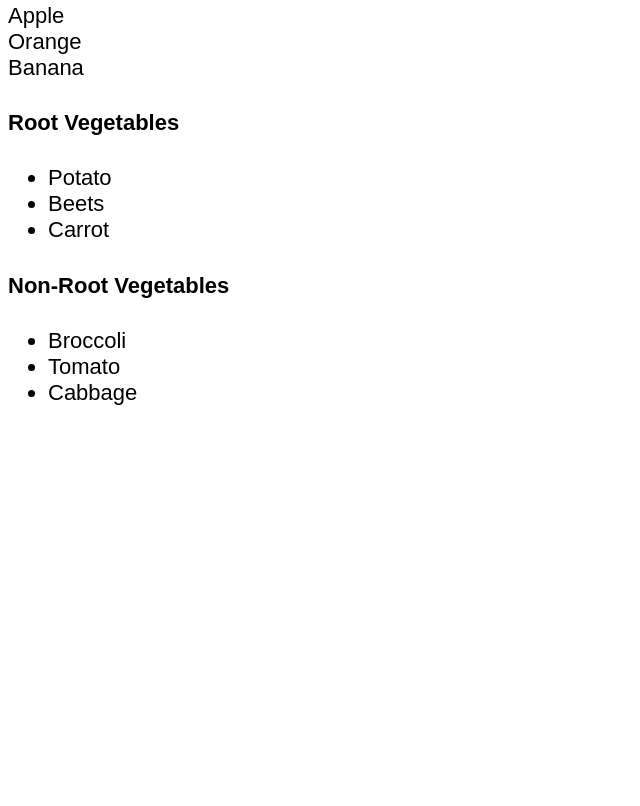
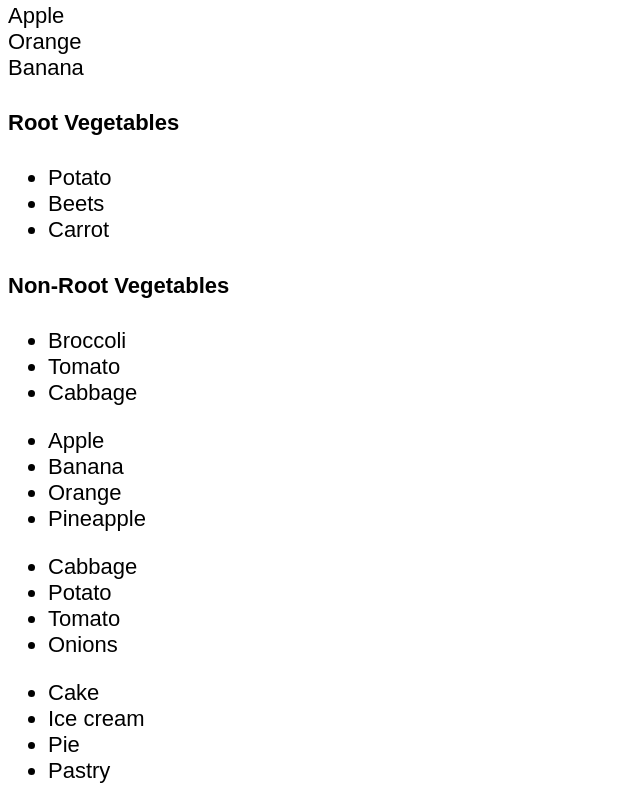
Before and after one commit to PranitaKute/Javascript-Learn, a plain HTML site: page Website/index.html in a window 1280 px wide. Shown: the part 461-1267 px from the top of the page, without its empty margins (0-640 px from the left). Before the commit the page ends 889 px from the top, so only its background shows below. Drawn offline with Linux system fonts and the light colour scheme.

Commit message:
DOM Navigation index.html

```diff
--- a/Website/index.html
+++ b/Website/index.html
@@ -72,6 +72,27 @@
             <li>Cabbage</li>
         </ul>
 
+
+        <!--      DOM Navigation         -->
+        <ul id="fruits">
+            <li id="apple">Apple</li>
+            <li id="banana">Banana</li>
+            <li id="orange">Orange</li>
+            <li id="pineapple">Pineapple</li>
+        </ul>
+        <ul id="vegetables">
+            <li id="cabbage">Cabbage</li>
+            <li id="potato">Potato</li>
+            <li id="tomato">Tomato</li>
+            <li id="onions">Onions</li>
+        </ul>
+        <ul id="desserts">
+            <li id="cake">Cake</li>
+            <li id="icecream">Ice cream</li>
+            <li id="pie">Pie</li>
+            <li id="pastry">Pastry</li>
+        </ul>
+
         <script type = "module" src = "index.js"> </script>
     </body>
 </html>
```
